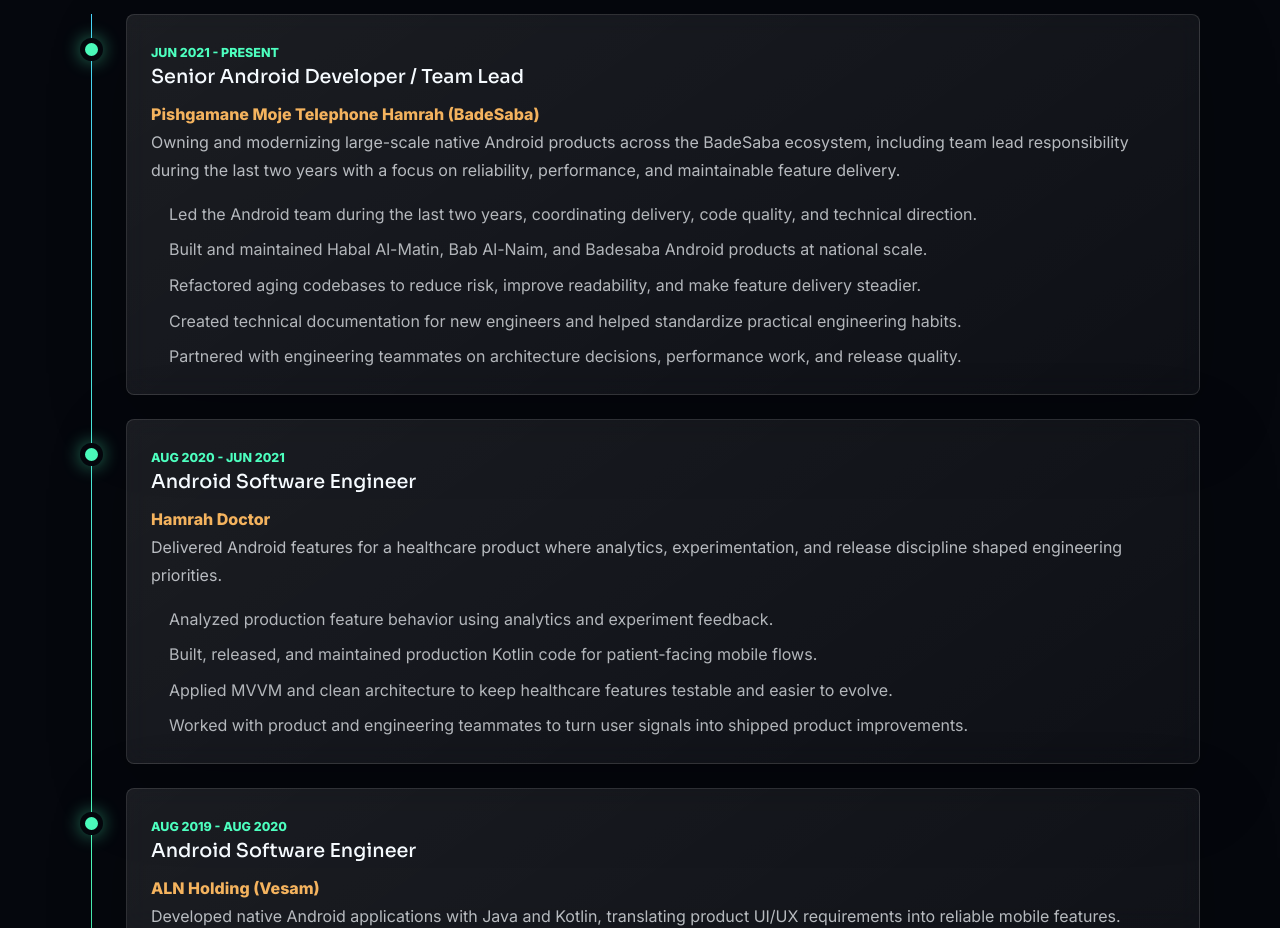
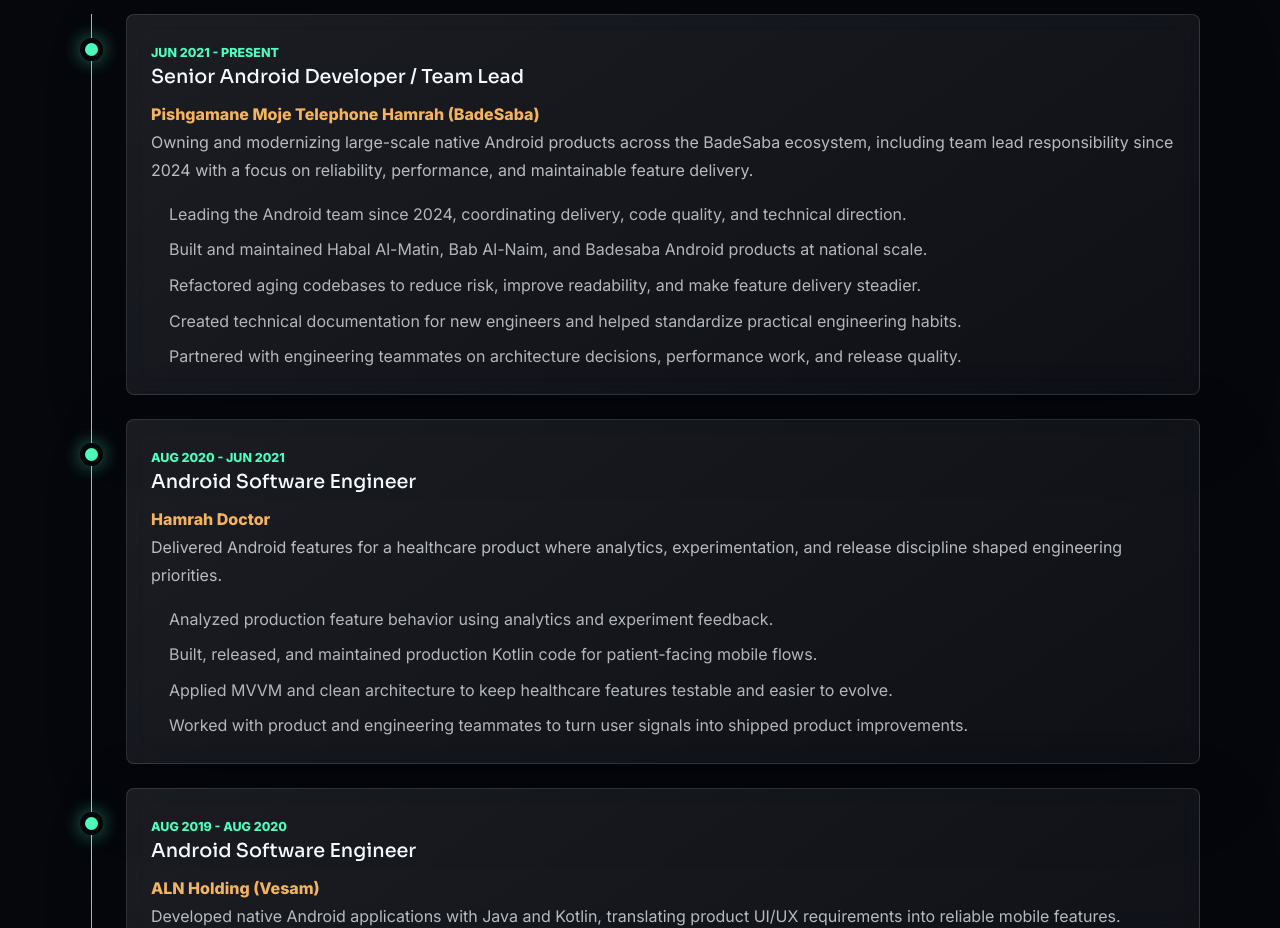
Before and after one commit to amirrezaHaghani/My-Portfolio, a Vue app: page / in a window 1280 px wide. Shown: the part 3180-4108 px from the top of the page. Built offline with nearby package versions, Linux system fonts and the light colour scheme.

Commit message:
Clarify team lead start year

```diff
--- a/src/data/portfolio.ts
+++ b/src/data/portfolio.ts
@@ -74,9 +74,9 @@
     role: 'Senior Android Developer / Team Lead',
     period: 'Jun 2021 - Present',
     summary:
-      'Owning and modernizing large-scale native Android products across the BadeSaba ecosystem, including team lead responsibility during the last two years with a focus on reliability, performance, and maintainable feature delivery.',
+      'Owning and modernizing large-scale native Android products across the BadeSaba ecosystem, including team lead responsibility since 2024 with a focus on reliability, performance, and maintainable feature delivery.',
     highlights: [
-      'Led the Android team during the last two years, coordinating delivery, code quality, and technical direction.',
+      'Leading the Android team since 2024, coordinating delivery, code quality, and technical direction.',
       'Built and maintained Habal Al-Matin, Bab Al-Naim, and Badesaba Android products at national scale.',
       'Refactored aging codebases to reduce risk, improve readability, and make feature delivery steadier.',
       'Created technical documentation for new engineers and helped standardize practical engineering habits.',
```
